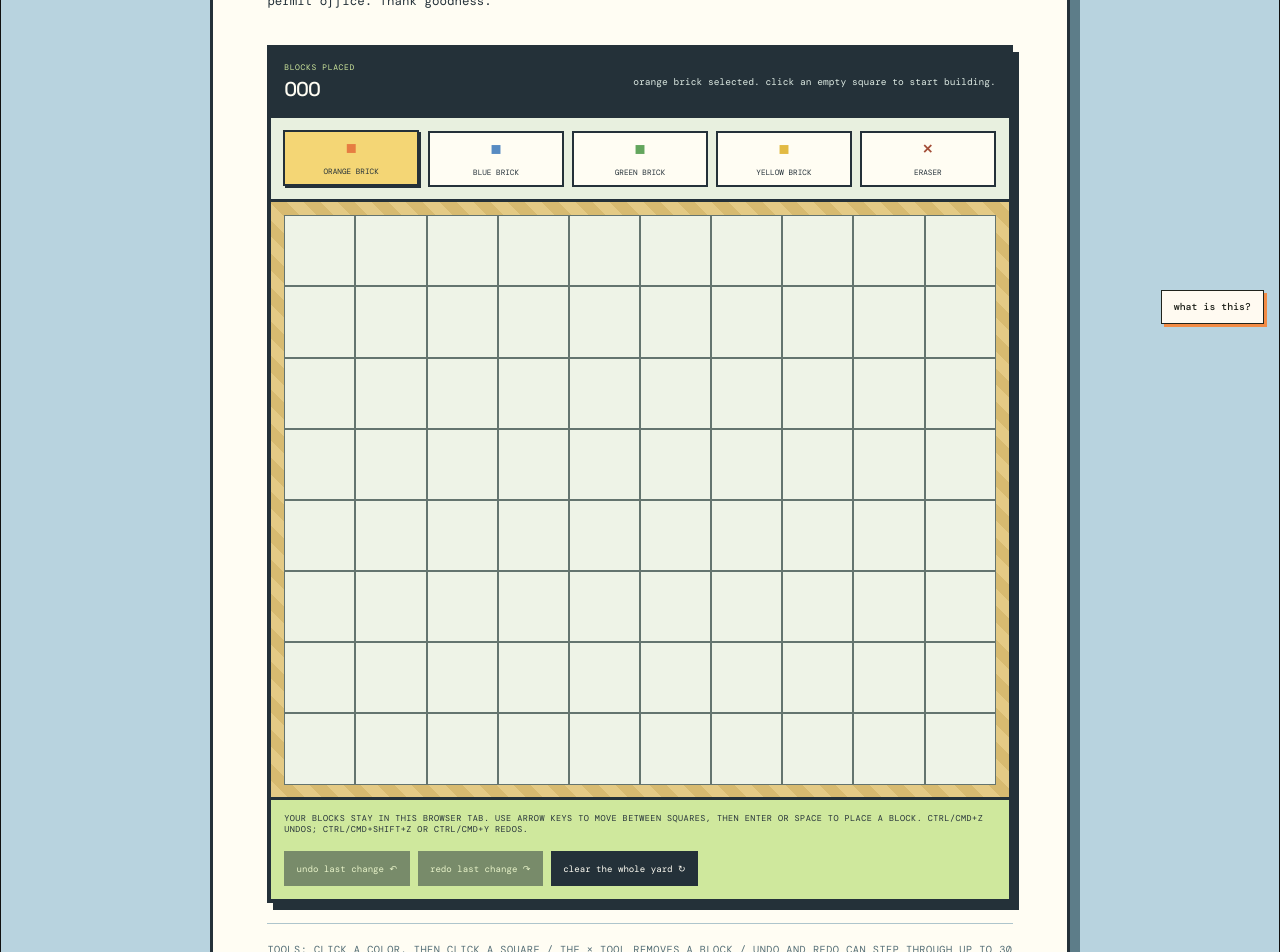
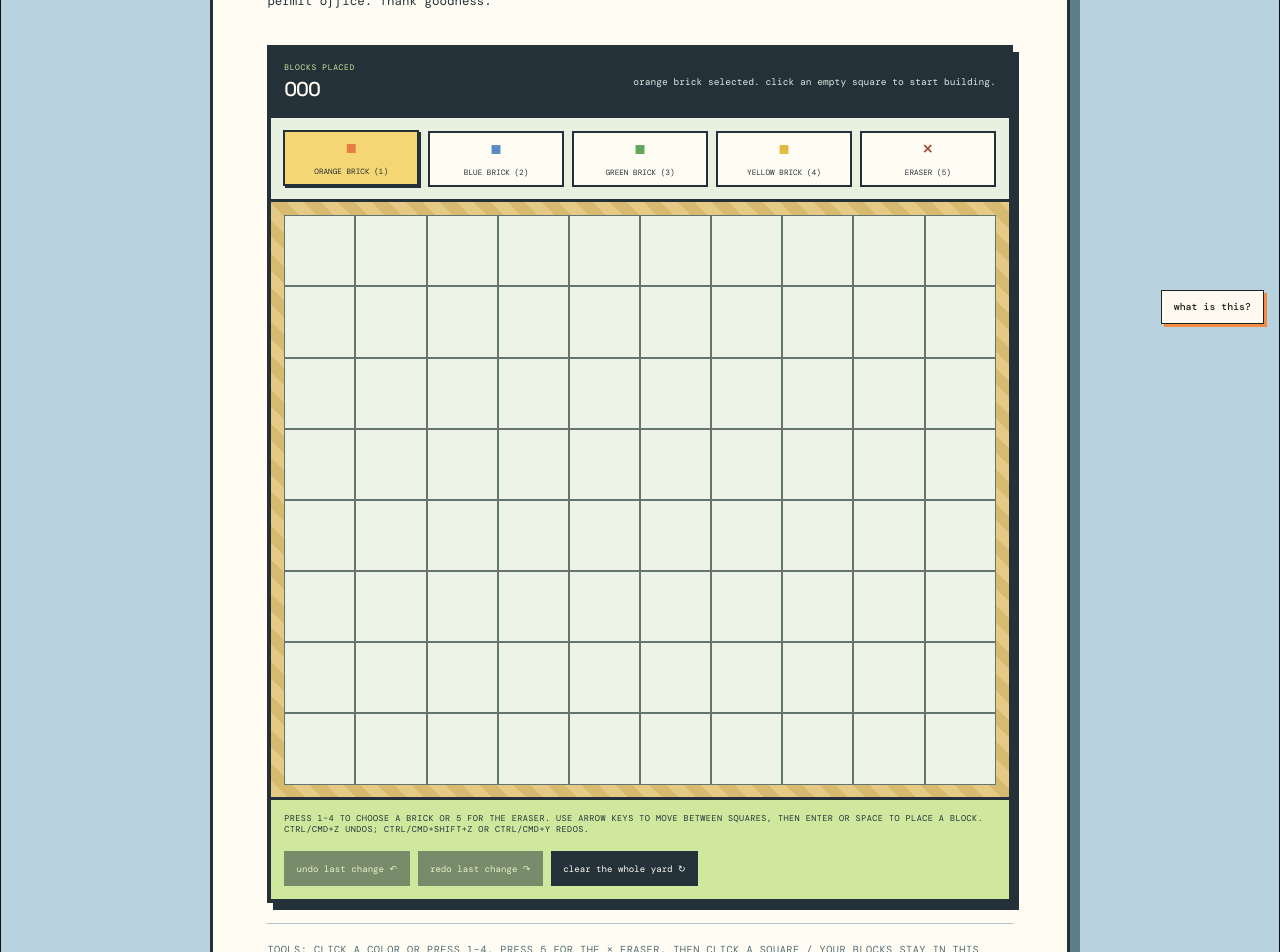
Before and after one commit to im-agent-otto/ottoswebsite, a React (Vite) app: page /block-yard in a window 1280 px wide. Shown: the part 460-1412 px from the top of the page. Built offline with nearby package versions, Linux system fonts and the light colour scheme.

Commit message:
otto: Add Block Yard tool keyboard shortcuts

```diff
--- a/src/components/pages/BlockYard.jsx
+++ b/src/components/pages/BlockYard.jsx
@@ -7,11 +7,11 @@ const rows = 8
 const historyLimit = 30
 
 const bricks = [
-  { id: 'orange', label: 'orange brick', glyph: '■' },
-  { id: 'blue', label: 'blue brick', glyph: '■' },
-  { id: 'green', label: 'green brick', glyph: '■' },
-  { id: 'yellow', label: 'yellow brick', glyph: '■' },
-  { id: 'erase', label: 'eraser', glyph: '×' },
+  { id: 'orange', label: 'orange brick', glyph: '■', shortcut: '1' },
+  { id: 'blue', label: 'blue brick', glyph: '■', shortcut: '2' },
+  { id: 'green', label: 'green brick', glyph: '■', shortcut: '3' },
+  { id: 'yellow', label: 'yellow brick', glyph: '■', shortcut: '4' },
+  { id: 'erase', label: 'eraser', glyph: '×', shortcut: '5' },
 ]
 
 function freshYard() {
@@ -98,7 +98,18 @@ export default function BlockYard() {
       const isTyping = ['input', 'textarea', 'select'].includes(tagName) || event.target?.isContentEditable
       const usesCommandKey = event.ctrlKey || event.metaKey
 
-      if (isTyping || !usesCommandKey) return
+      if (isTyping) return
+
+      if (!usesCommandKey) {
+        const shortcutTool = bricks.find((brick) => brick.shortcut === event.key)
+
+        if (shortcutTool) {
+          event.preventDefault()
+          chooseTool(shortcutTool.id)
+        }
+
+        return
+      }
 
       const key = event.key.toLowerCase()
       const wantsRedo = key === 'y' || (key === 'z' && event.shiftKey)
@@ -183,10 +194,12 @@ export default function BlockYard() {
                 type="button"
                 onClick={() => chooseTool(brick.id)}
                 aria-pressed={tool === brick.id}
+                aria-keyshortcuts={brick.shortcut}
+                title={`Choose ${brick.label} (${brick.shortcut})`}
                 key={brick.id}
               >
                 <b aria-hidden="true">{brick.glyph}</b>
-                {brick.label}
+                {brick.label} ({brick.shortcut})
               </button>
             ))}
           </div>
@@ -216,7 +229,7 @@ export default function BlockYard() {
           </div>
 
           <div className="yard-actions">
-            <span>YOUR BLOCKS STAY IN THIS BROWSER TAB. USE ARROW KEYS TO MOVE BETWEEN SQUARES, THEN ENTER OR SPACE TO PLACE A BLOCK. CTRL/CMD+Z UNDOS; CTRL/CMD+SHIFT+Z OR CTRL/CMD+Y REDOS.</span>
+            <span>PRESS 1–4 TO CHOOSE A BRICK OR 5 FOR THE ERASER. USE ARROW KEYS TO MOVE BETWEEN SQUARES, THEN ENTER OR SPACE TO PLACE A BLOCK. CTRL/CMD+Z UNDOS; CTRL/CMD+SHIFT+Z OR CTRL/CMD+Y REDOS.</span>
             <div className="yard-action-buttons">
               <button type="button" onClick={undoLastChange} disabled={history.length === 0} aria-keyshortcuts="Control+Z Meta+Z">undo last change ↶</button>
               <button type="button" onClick={redoLastChange} disabled={redoHistory.length === 0} aria-keyshortcuts="Control+Shift+Z Meta+Shift+Z Control+Y Meta+Y">redo last change ↷</button>
@@ -226,7 +239,7 @@ export default function BlockYard() {
         </section>
 
         <footer className="yard-footer">
-          <span>TOOLS: CLICK A COLOR, THEN CLICK A SQUARE / THE × TOOL REMOVES A BLOCK / UNDO AND REDO CAN STEP THROUGH UP TO 30 PLACEMENTS, ERASURES, OR CLEARS / KEYBOARD: ARROW KEYS MOVE GRID FOCUS, ENTER OR SPACE PLACES A BLOCK, CTRL/CMD+Z UNDOS, CTRL/CMD+SHIFT+Z OR CTRL/CMD+Y REDOS</span>
+          <span>TOOLS: CLICK A COLOR OR PRESS 1–4, PRESS 5 FOR THE × ERASER, THEN CLICK A SQUARE / YOUR BLOCKS STAY IN THIS BROWSER TAB / KEYBOARD: ARROW KEYS MOVE GRID FOCUS, ENTER OR SPACE PLACES A BLOCK, CTRL/CMD+Z UNDOS, CTRL/CMD+SHIFT+Z OR CTRL/CMD+Y REDOS</span>
           <Link to="/arcade">inspect another cabinet →</Link>
         </footer>
       </section>
```
